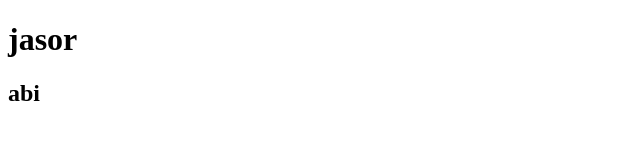
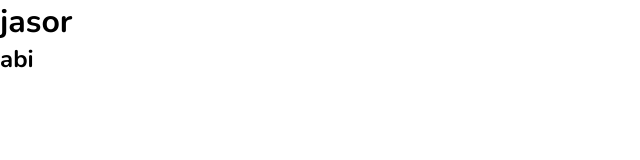
Before and after one commit to jasor63/portfolio, a plain HTML site: page index.html in a window 1280 px wide. Shown: the whole page, without its empty margins (0-640 px from the left). Drawn offline with nearby package versions, Linux system fonts and the light colour scheme.

Commit message:
Include CSS file, font

```diff
--- a/index.html
+++ b/index.html
@@ -4,6 +4,17 @@
     <meta charset="UTF-8" />
     <meta name="viewport" content="width=device-width, initial-scale=1.0" />
     <title>Jasor</title>
+
+    <!-- Nunito font -->
+    <link rel="preconnect" href="https://fonts.googleapis.com" />
+    <link rel="preconnect" href="https://fonts.gstatic.com" crossorigin />
+    <link
+      href="https://fonts.googleapis.com/css2?family=Nunito:ital,wght@0,200..1000;1,200..1000&display=swap"
+      rel="stylesheet"
+    />
+
+    <!-- CSS -->
+    <link rel="stylesheet" href="./styles.css" />
   </head>
   <body>
     <h1>jasor</h1>
--- /dev/null
+++ b/styles.css
@@ -0,0 +1,5 @@
+* {
+  font-family: "Nunito", Arial, Helvetica;
+  margin: 0;
+  padding: 0;
+}
```
